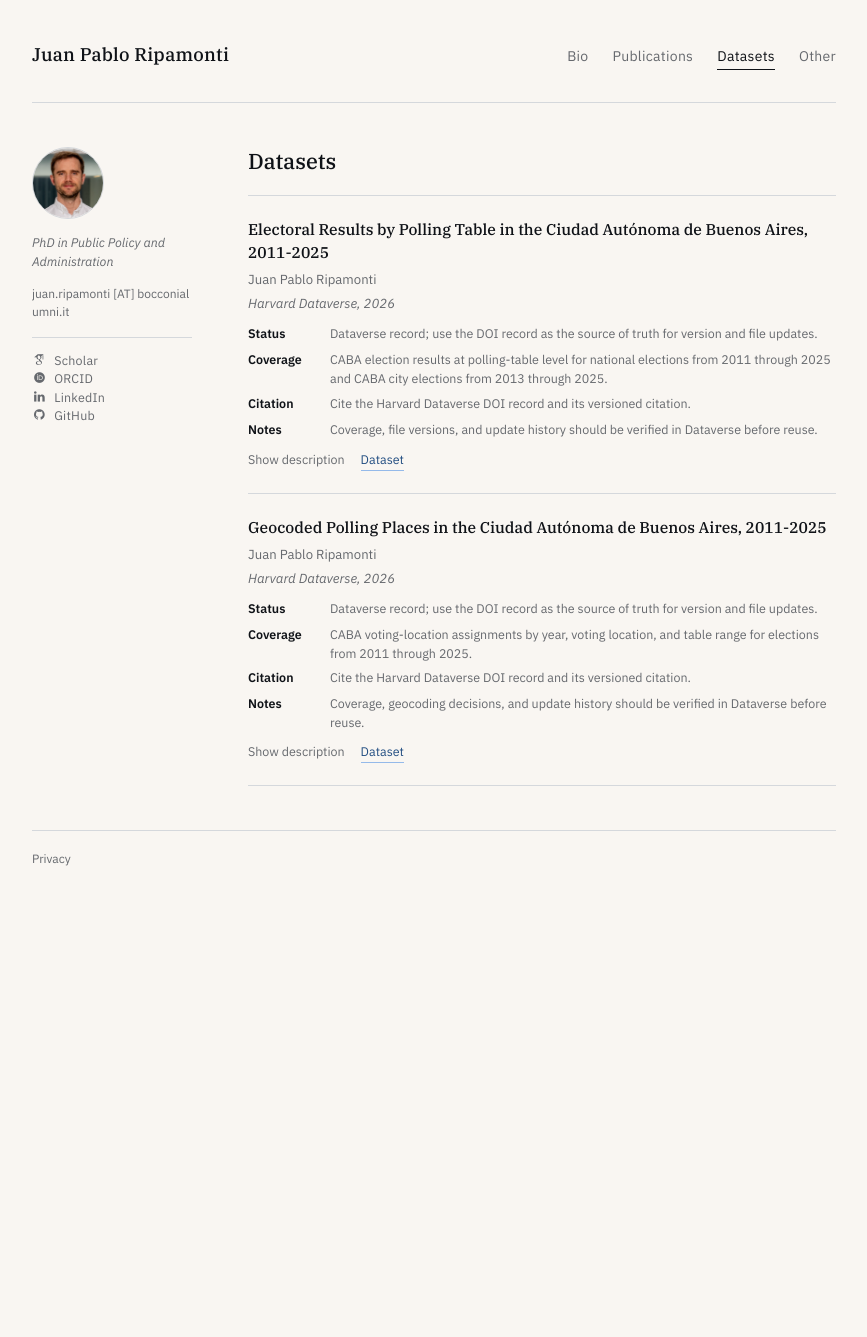
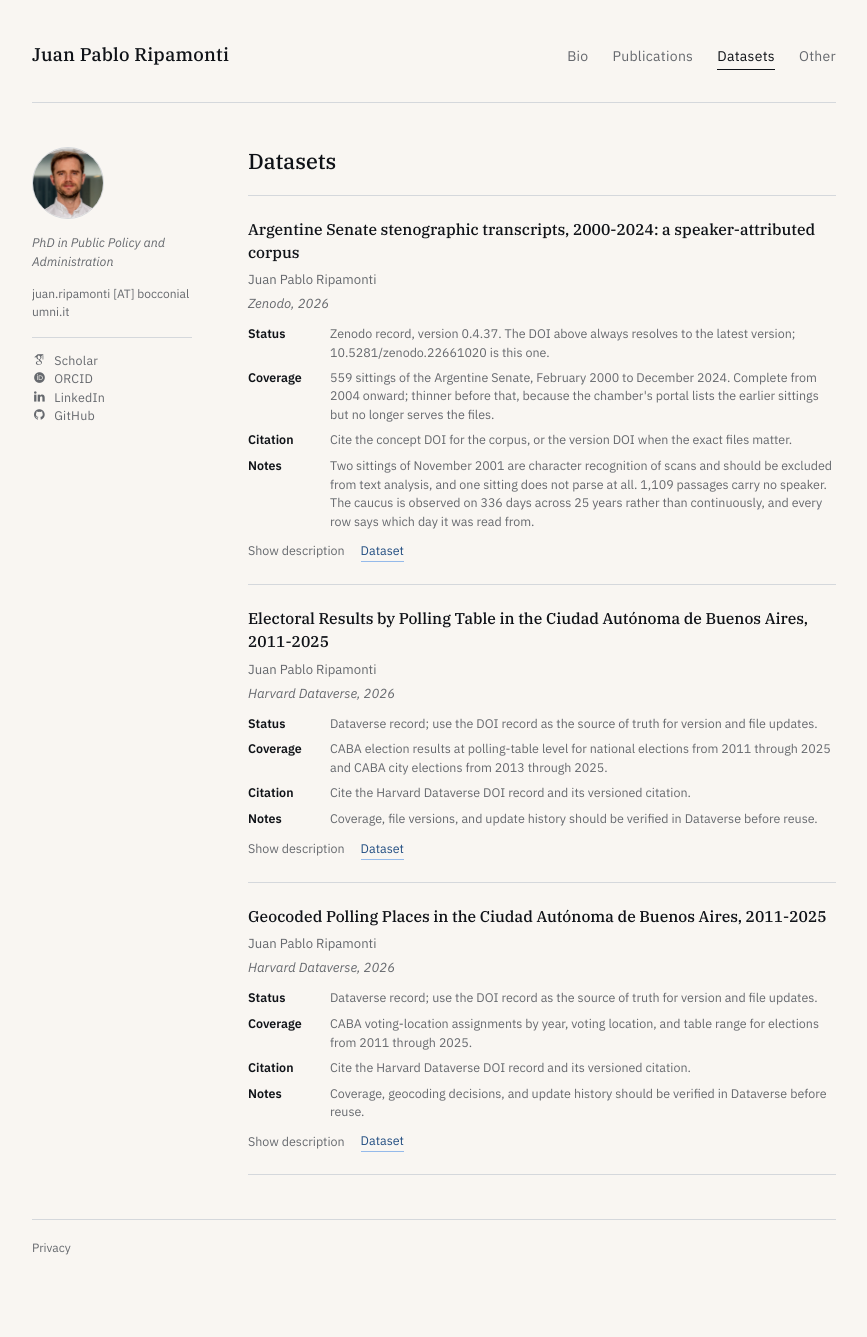
Before and after one commit to jpripamonti/jpripamonti.github.io, a Jekyll site: the page built from datasets.html, in a window 1280 px wide. Shown: the whole page, without its empty margins (206-1073 px from the left). Built offline with Jekyll 4.4.1, drawn with Linux system fonts in a browser that asks for light colours; some web fonts are replaced; before the commit the page ends 948 px from its top, so only the background shows below that.

Commit message:
List the Senate transcripts corpus among the datasets
Published on Zenodo on 8 September 2026 under the concept DOI
10.5281/zenodo.22661019, which always resolves to the latest version.

The datasets page printed "Harvard Dataverse" for every entry, which was true
until now. Each entry names its own repository, with Dataverse as the default,
so the two CABA datasets read as before.

Also adds a line to news.yaml, though nothing renders that file: its newest
item does not appear in the built site either.

Co-Authored-By: Claude Opus 5 <noreply@anthropic.com>

```diff
--- a/_data/news.yaml
+++ b/_data/news.yaml
@@ -1,4 +1,8 @@
 news_items:
+  - item: "Published a speaker-attributed corpus of Argentine Senate transcripts, 2000-2024, on Zenodo"
+    date: "September 2026"
+    link: "https://doi.org/10.5281/zenodo.22661019"
+
   - item: "Paper Published"
     date: "August 2024"
     link: "https://www.sciencedirect.com/science/article/pii/S0740624X24000522"
--- a/_data/publications.yaml
+++ b/_data/publications.yaml
@@ -1,4 +1,15 @@
 datasets:
+
+  - title: "Argentine Senate stenographic transcripts, 2000-2024: a speaker-attributed corpus"
+    authors: "Juan Pablo Ripamonti"
+    year: "2026"
+    repository: "Zenodo"
+    doi: "https://doi.org/10.5281/zenodo.22661019"
+    status: "Zenodo record, version 0.4.37. The DOI above always resolves to the latest version; 10.5281/zenodo.22661020 is this one."
+    coverage: "559 sittings of the Argentine Senate, February 2000 to December 2024. Complete from 2004 onward; thinner before that, because the chamber's portal lists the earlier sittings but no longer serves the files."
+    citation: "Cite the concept DOI for the corpus, or the version DOI when the exact files matter."
+    limitations: "Two sittings of November 2001 are character recognition of scans and should be excluded from text analysis, and one sitting does not parse at all. 1,109 passages carry no speaker. The caucus is observed on 336 days across 25 years rather than continuously, and every row says which day it was read from."
+    description: "Every stenographic record the Argentine Senate still serves for its sittings between 2000 and 2024, parsed from the chamber's own PDFs into 233,408 passages: 151,761 of speech, 18.4 million words, and 31,955 typed stenographer's notes. Each passage carries the speaker label the page printed, the senator that label resolves to, and the caucus that senator sat with on the day of the sitting — which is not the list they were elected on, and differs from it for nearly a fifth of floor speech. The deposit holds the corpus, the pipeline that produces it and the 36 hand-annotated pages the parser is scored against (F1 = 0.996 on 125 turns). The source PDFs are not redistributed: a manifest identifies each by checksum and URL, and the shipped downloader fetches them again."
 
   - title: "Electoral Results by Polling Table in the Ciudad Autónoma de Buenos Aires, 2011-2025"
     authors: "Juan Pablo Ripamonti"
--- a/datasets.html
+++ b/datasets.html
@@ -15,7 +15,7 @@ description: "Research datasets by Juan Pablo Ripamonti, with Dataverse links, c
         <h3 class="publication-title">{{ dataset.title }}</h3>
         <p class="publication-authors">{{ dataset.authors }}</p>
         <p class="publication-venue">
-          <span>Harvard Dataverse{% if dataset.year %}, {{ dataset.year }}{% endif %}</span>
+          <span>{{ dataset.repository | default: "Harvard Dataverse" }}{% if dataset.year %}, {{ dataset.year }}{% endif %}</span>
         </p>
         <dl class="dataset-meta">
           {% if dataset.status %}
```
Also changed, not shown: other parts of datasets.html (+1 -1 lines).
